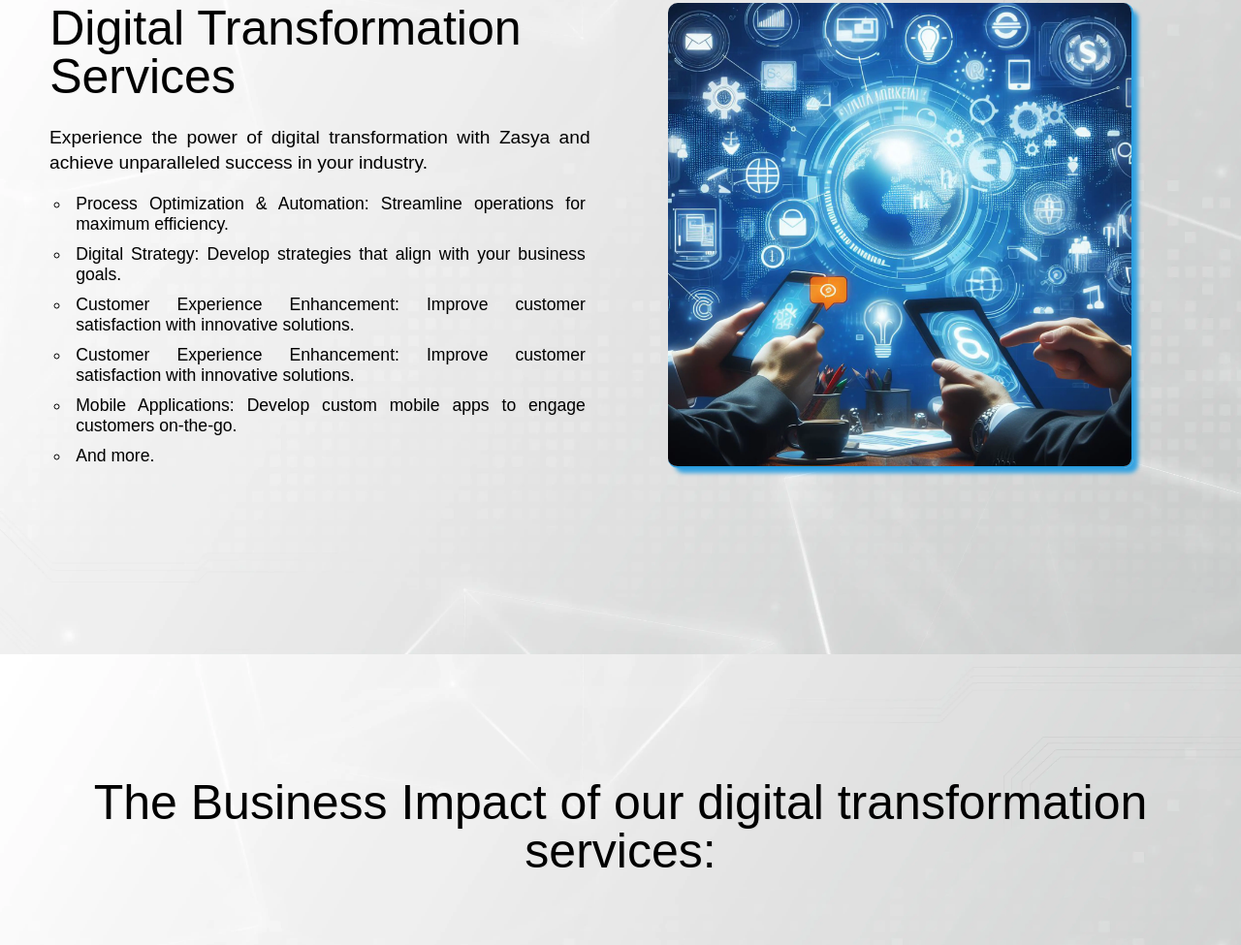
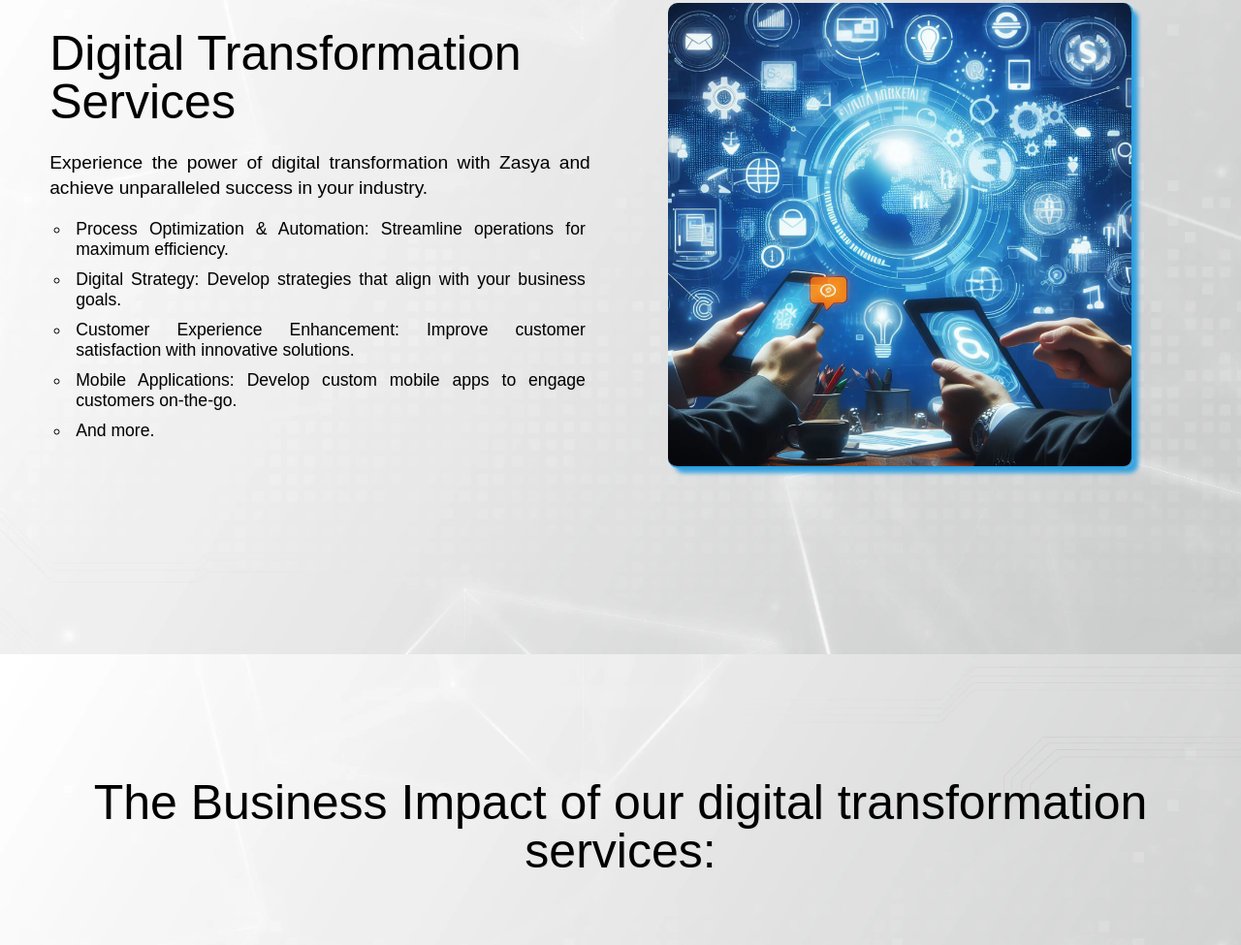
Before and after one commit to prasadjagtap778/zasya, a plain HTML site: page consulting.html in a window 1280 px wide. Shown: the part 2525-3500 px from the top of the page at 97% size. Drawn offline with Linux system fonts and the light colour scheme.

Commit message:
On consulting page in digital transformation section on line was repeted that has removes

```diff
--- a/consulting.html
+++ b/consulting.html
@@ -259,11 +259,6 @@
                     Digital Strategy: Develop strategies that align with your
                     business goals.
                   </li>
-                  <li>
-                    Customer Experience Enhancement: Improve customer
-                    satisfaction with innovative solutions.
-                  </li>
-
                   <li>
                     Customer Experience Enhancement: Improve customer
                     satisfaction with innovative solutions.
```
